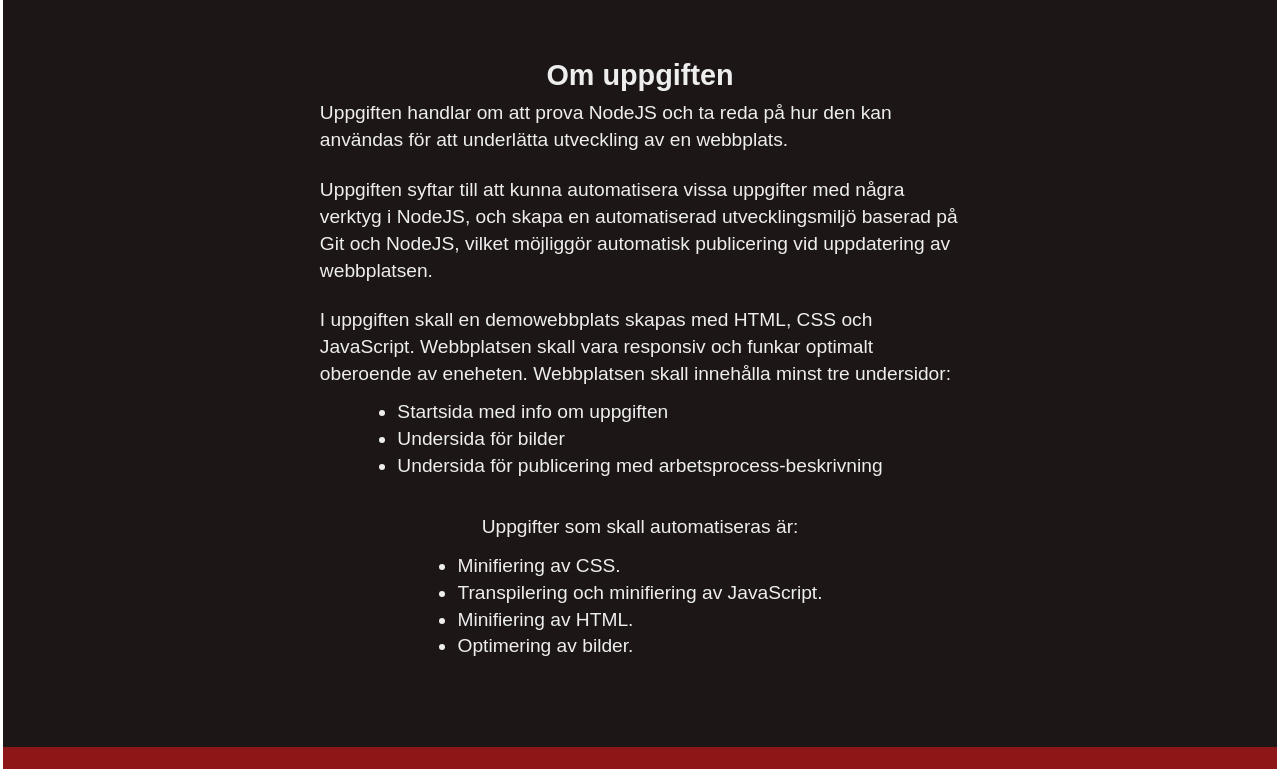
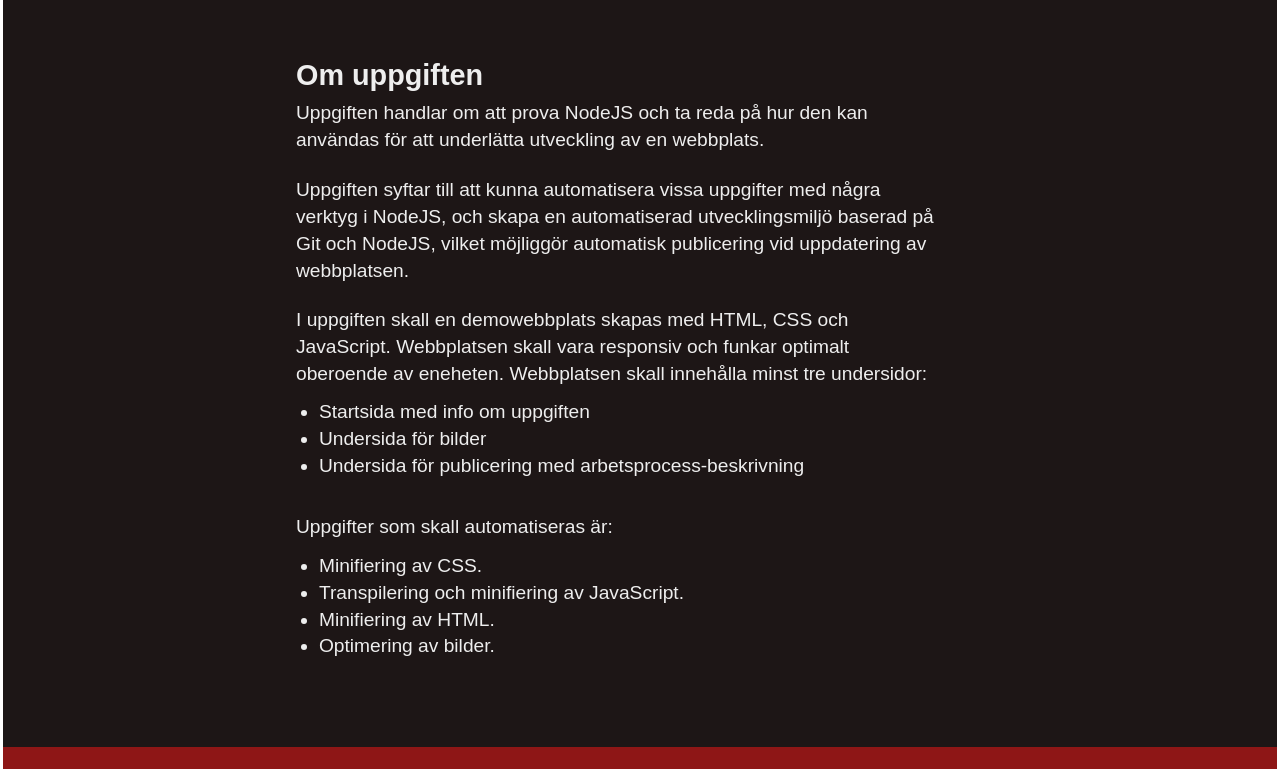
Before and after one commit to TommyIss/dt211g-lab1, a website built with Parcel: page src/index.html in a window 1280 px wide. Shown: the part 108-877 px from the top of the page. Built offline with nearby package versions, Linux system fonts and the light colour scheme.

Commit message:
Har ändrat stilsättning i main-element

```diff
--- a/src/css/style.css
+++ b/src/css/style.css
@@ -66,12 +66,18 @@
 main {
     display: flex;
     flex-direction: column;
-    align-items: center;
+    align-items: flex-start;
     padding: 5%;
 }
 
+h2, ul {
+    margin: 0 20%;
+}
+ul {
+    padding: 0 2%;
+}
 main > p {
-    margin: 1% 0;
+    margin: 1% 20%;
 }
 p {
     max-width: 60ch;
```
